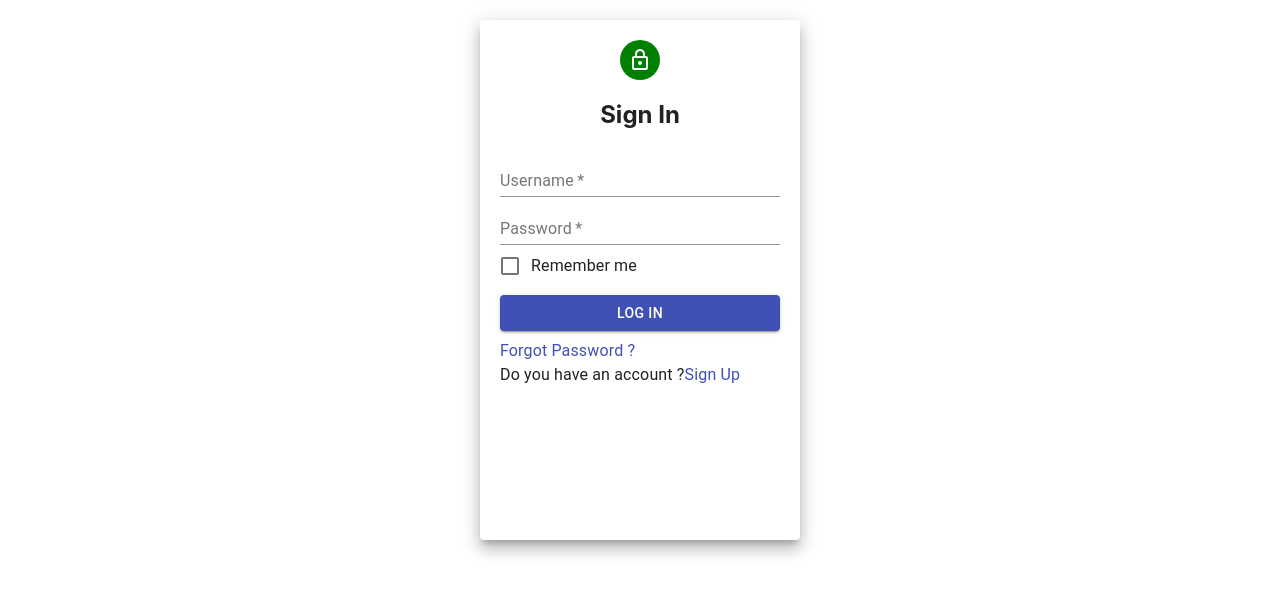
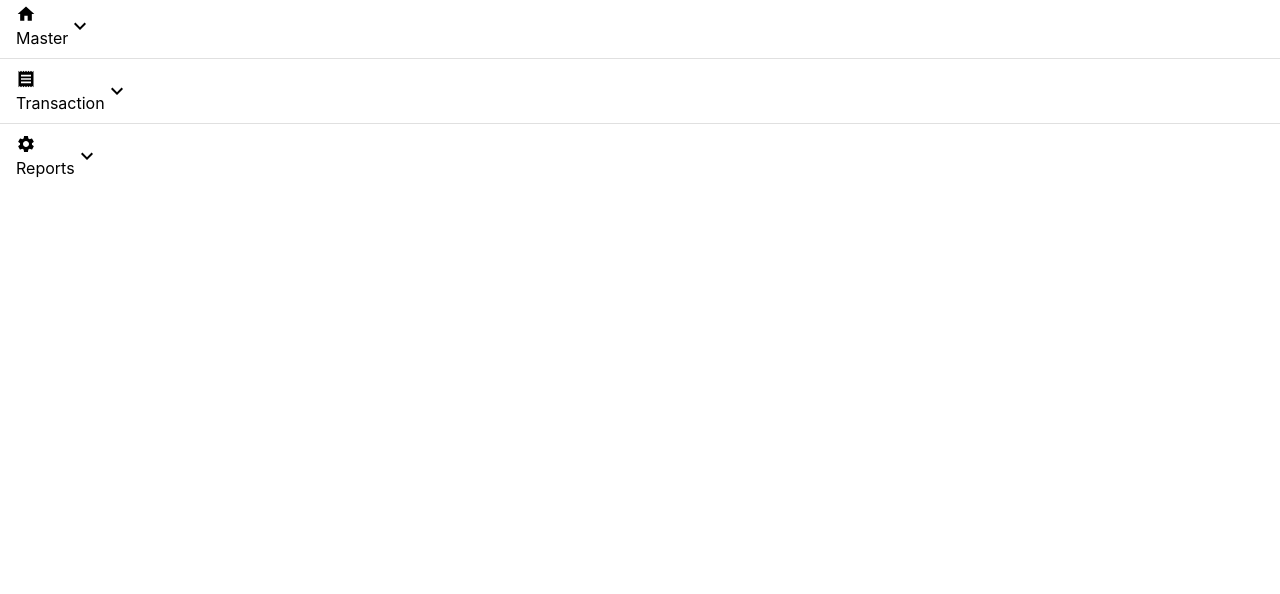
Before and after one commit to DebashishNath/Payroll-Info, a React (Create React App) app in the folder UIPay/pay-ui/: page /MainMenuForm in a window 1280 px wide. Shown: the top 594 px of the page. Built offline with nearby package versions, Linux system fonts and the light colour scheme.

Commit message:
update login code
update login code

```diff
--- a/UIPay/pay-ui/package.json
+++ b/UIPay/pay-ui/package.json
@@ -8,8 +8,10 @@
     "@testing-library/jest-dom": "^5.11.10",
     "@testing-library/react": "^11.2.6",
     "@testing-library/user-event": "^12.8.3",
+    "history": "^5.0.0",
     "react": "^17.0.2",
     "react-dom": "^17.0.2",
+    "react-router-dom": "^5.2.0",
     "react-scripts": "4.0.3",
     "web-vitals": "^1.1.1"
   },
--- a/UIPay/pay-ui/src/Components/LoginComponents/LoginForm.js
+++ b/UIPay/pay-ui/src/Components/LoginComponents/LoginForm.js
@@ -1,14 +1,17 @@
+import React from "react";
+import { BrowserRouter as Router, Route, useHistory } from "react-router-dom";
 import { Paper, Grid, TextField, Button, FormControlLabel, Checkbox,Avatar,
-        Typography,Link } from '@material-ui/core';
+  Typography,Link } from '@material-ui/core';
 import LockOutlinedIcon from '@material-ui/icons/LockOutlined';
-import React from 'react';
+import MainMenuForm from "./MainMenuForm"
 
-export default class LoginForm extends React.Component {
-
-  render(){
+function LoginContent()
+{
     const paperStyle={padding:20,height:'60vh',width:280,margin:"20px auto"}
     const avatarStyle={backgroundColor:'green'}
     const btnStyle={margin:'8px 0'}
+
+    let history = useHistory();
 
     async function doLogin() {
 
@@ -25,11 +28,19 @@ export default class LoginForm extends React.Component {
       var url='http://192.168.43.241:8086/api/auth/signin';
       // Storing response
       const response = await fetch(url,requestOptions);
-
+      var returnData=-1;
       try
       {
         var data = await response.json();
-        alert(data.returnMessage?data.returnMessage.message:'Failed to fetch');
+        returnData=data.returnMessage?data.returnMessage.code:-1;
+        if (returnData ===0)
+        {
+          history.push("/MainMenuForm");
+        }
+        else
+        {
+          document.getElementById('invalidmsg').innerHTML = data.returnMessage.message;
+        }
       }
       catch(err) {
         alert(err.message);
@@ -37,10 +48,11 @@ export default class LoginForm extends React.Component {
     }
 
     return (
-      <Paper elevation={10} style={paperStyle}>
+    <Paper elevation={10} style={paperStyle}>
         <Grid align="center">
           <Avatar style={avatarStyle}><LockOutlinedIcon/></Avatar>
           <h2>Sign In</h2>
+          <div><label id = "invalidmsg"></label></div>
         </Grid>
         <TextField id="uname" label='Username' placeholder='Enter Username' fullWidth required></TextField>
         <TextField id="pwd" label='Password' placeholder='Enter Password' type='password' fullWidth required></TextField>
@@ -64,5 +76,16 @@ export default class LoginForm extends React.Component {
         </Typography>
       </Paper>
     );
-  }
 }
+
+function LoginForm()
+{
+  return (
+    <Router>
+      <Route path="/MainMenuForm" exact component={MainMenuForm} />
+      <Route path="/" exact component={LoginContent} />
+    </Router>
+  );
+}
+
+export default LoginForm;
--- /dev/null
+++ b/UIPay/pay-ui/src/Components/LoginComponents/MainMenuForm.js
@@ -0,0 +1,52 @@
+import React from 'react';
+import HomeIcon from "@material-ui/icons/Home";
+import ReceiptIcon from "@material-ui/icons/Receipt";
+import SettingsIcon from "@material-ui/icons/Settings";
+import Sidebar from "./Sidebar";
+
+export default class MainMenuForm extends React.Component {
+
+  render(){
+
+    function onClick(e, item) {
+        window.alert(JSON.stringify(item, null, 2));
+    }
+
+      const items = [
+        { name: "master", label: "Master", Icon: HomeIcon,
+        items: [
+          { name: "category", label: "Category", onClick },
+          { name: "department", label: "Department", onClick },
+          { name: "designation", label: "Designation", onClick },
+          { name: "earndedcomponents", label: "Earn Ded Component", onClick }
+        ] },
+        "divider",
+        {
+          name: "transaction",
+          label: "Transaction",
+          Icon: ReceiptIcon,
+          items: [
+            { name: "salarystructure", label: "Salary Structure", onClick },
+            { name: "monthlyattendance", label: "Monthly Attendance", onClick },
+            { name: "generatepayslip", label: "Generate Payslip", onClick },
+          ]
+        },
+        "divider",
+        {
+          name: "reports",
+          label: "Reports",
+          Icon: SettingsIcon,
+          items: [
+            { name: "attendance", label: "Attendance", onClick },
+            { name: "payslip", label: "payslip", onClick }
+          ]
+        }
+      ];
+
+      return(
+        <div>
+            <Sidebar items={items} />
+        </div>
+      );
+  }
+}
--- /dev/null
+++ b/UIPay/pay-ui/src/Components/LoginComponents/Sidebar.js
@@ -0,0 +1,104 @@
+import React from "react";
+import List from "@material-ui/core/List";
+import ListItem from "@material-ui/core/ListItem";
+import Divider from "@material-ui/core/Divider";
+import ExpandMoreIcon from "@material-ui/icons/ExpandMore";
+import ExpandLessIcon from "@material-ui/icons/ExpandLess";
+import Collapse from "@material-ui/core/Collapse";
+
+function SidebarItem({ depthStep = 10, depth = 0, expanded, item, ...rest }) {
+  const [collapsed, setCollapsed] = React.useState(true);
+  const { label, items, Icon, onClick: onClickProp } = item;
+
+  function toggleCollapse() {
+    setCollapsed(prevValue => !prevValue);
+  }
+
+  function onClick(e) {
+    if (Array.isArray(items)) {
+      toggleCollapse();
+    }
+    if (onClickProp) {
+      onClickProp(e, item);
+    }
+  }
+
+  let expandIcon;
+
+  if (Array.isArray(items) && items.length) {
+    expandIcon = !collapsed ? (
+      <ExpandLessIcon
+        className={
+          "sidebar-item-expand-arrow" + " sidebar-item-expand-arrow-expanded"
+        }
+      />
+    ) : (
+      <ExpandMoreIcon className="sidebar-item-expand-arrow" />
+    );
+  }
+
+  return (
+    <>
+      <ListItem
+        className="sidebar-item"
+        onClick={onClick}
+        button
+        dense
+        {...rest}
+      >
+        <div
+          style={{ paddingLeft: depth * depthStep }}
+          className="sidebar-item-content"
+        >
+          {Icon && <Icon className="sidebar-item-icon" fontSize="small" />}
+          <div className="sidebar-item-text">{label}</div>
+        </div>
+        {expandIcon}
+      </ListItem>
+      <Collapse in={!collapsed} timeout="auto" unmountOnExit>
+        {Array.isArray(items) ? (
+          <List disablePadding dense>
+            {items.map((subItem, index) => (
+              <React.Fragment key={`${subItem.name}${index}`}>
+                {subItem === "divider" ? (
+                  <Divider style={{ margin: "6px 0" }} />
+                ) : (
+                  <SidebarItem
+                    depth={depth + 1}
+                    depthStep={depthStep}
+                    item={subItem}
+                  />
+                )}
+              </React.Fragment>
+            ))}
+          </List>
+        ) : null}
+      </Collapse>
+    </>
+  );
+}
+
+function Sidebar({ items, depthStep, depth, expanded }) {
+  return (
+    <div className="sidebar">
+      <List disablePadding dense>
+        {items.map((sidebarItem, index) => (
+          <React.Fragment key={`${sidebarItem.name}${index}`}>
+            {sidebarItem === "divider" ? (
+              <Divider style={{ margin: "6px 0" }} />
+            ) : (
+              <SidebarItem
+                depthStep={depthStep}
+                depth={depth}
+                expanded={expanded}
+                item={sidebarItem}
+              />
+            )}
+          </React.Fragment>
+        ))}
+      </List>
+    </div>
+  );
+}
+
+export default Sidebar;
```
Also changed, not shown: UIPay/pay-ui/src/Components/LoginComponents/CategoryForm.js (added, +10 -0 lines), UIPay/pay-ui/src/App.js (line endings or trailing spaces), 1 other file (tests, documents, lock files or other folders).
